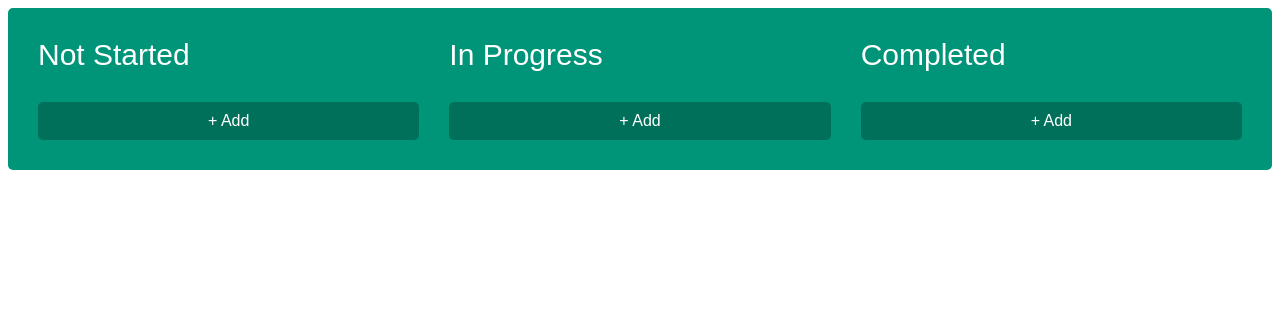
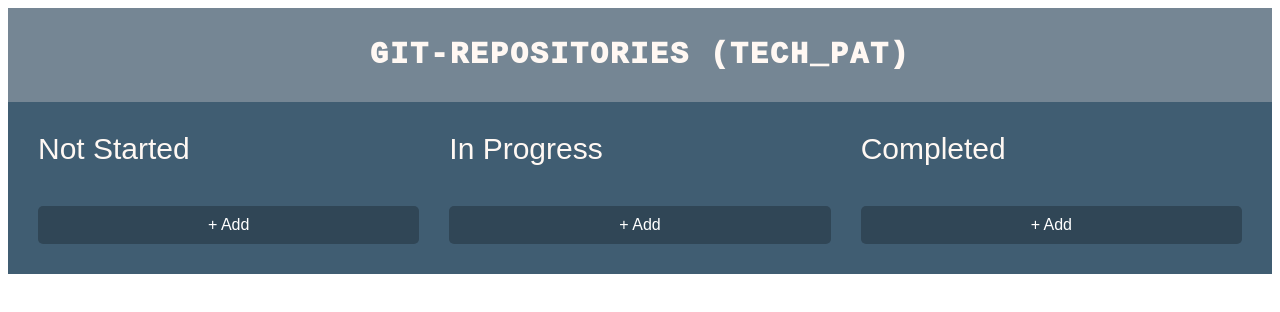
Before and after one commit to pijiamtech/kanban-board, a plain HTML site: page index.html in a window 1280 px wide. Drawn offline with Linux system fonts and the light colour scheme.

Commit message:
beautiful html

```diff
--- a/index.html
+++ b/index.html
@@ -5,8 +5,10 @@
     <meta name="viewport" content="width=device-width, initial-scale=1.0">
     <link rel="stylesheet" href="main.css">
     <title>Git-Repo-Kanban-Board</title>
+    <link rel="icon" type="image/png" href="https://upload.wikimedia.org/wikipedia/commons/thumb/c/c2/GitHub_Invertocat_Logo.svg/180px-GitHub_Invertocat_Logo.svg.png">
 </head>
 <body>
+    <div class="header">Git-Repositories (Tech_pat)</div>
     <div class="kanban">
         <!-- <div class="kanban__column">
              <div class="kanban__column-title">Not Started</div>
--- a/main.css
+++ b/main.css
@@ -1,9 +1,20 @@
+.header {
+    padding: 30px;
+    background: #758694;
+    font-size: 30px;
+    font-family: Monospace;
+    text-align: center;
+    text-transform: uppercase;
+    color: #FFF8F3;
+    letter-spacing: 2px;
+    font-weight: 1000;
+}
+
 .kanban {
     display: flex;
     padding: 30px;
     width: 750;
-    background: #009578;
-    border-radius: 5px;
+    background: #405D72;
 }
 
 .kanban * {
@@ -21,7 +32,7 @@
 .kanban__column-title {
     margin-bottom: 20px;
     font-size: 30px;
-    color: white;
+    color: #FFF8F3;
     user-select: none;
 }
 
@@ -36,6 +47,7 @@
 .kanban__dropzone {
     height: 10px;
     transition: background 0.15s, height 0.15s;
+    border-radius: 5px;
 }
 
 .kanban__dropzone--active {
@@ -46,6 +58,7 @@
 .kanban__add-item {
     width: 100%;
     padding: 10px 0;
+    margin-top: 10px;
     font-size: 16px;
     color: white;
     background: rgba(0, 0, 0, 0.25);
```
